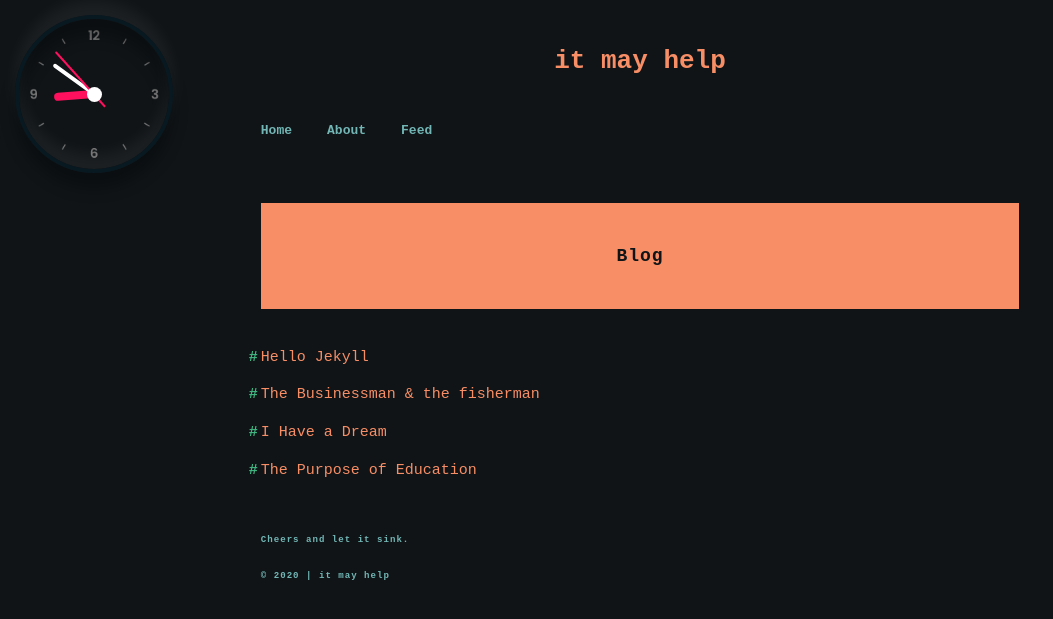
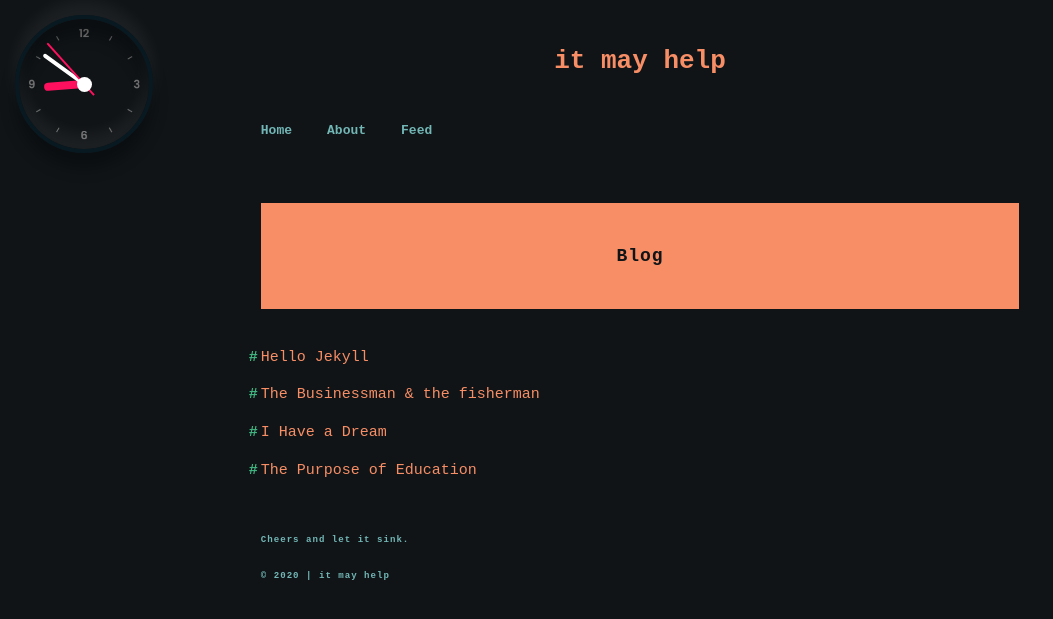
Before and after one commit to XanXus96/xanxus96.github.io, a Jekyll site: the page built from index.html, in a window 1280 px wide. Shown: the top 619 px of the page, without its empty margins (0-1053 px from the left). Built offline with Jekyll 4.4.1, drawn with Linux system fonts in a browser that asks for light colours; the list of posts is cut into pages by our own code.

Commit message:
fixing clock positionning

```diff
--- a/_layouts/about.html
+++ b/_layouts/about.html
@@ -28,10 +28,10 @@
           border: 4px solid #2ab375 !important;
         }
       </style>
+      <!-- clock -->
+      {% include clock.html %}
       <!-- header -->
       {% include header.html %}
-      <!-- clock -->
-      {% include clock.html %}
       <!-- nav -->
       {% include nav.html %}
       <!-- page content -->
--- a/_layouts/collections_layout.html
+++ b/_layouts/collections_layout.html
@@ -20,10 +20,10 @@
           text-transform: uppercase;
         }
       </style>
+      <!-- clock -->
+      {% include clock.html %}
       <!-- header -->
       {% include header.html %}
-      <!-- clock -->
-      {% include clock.html %}
       <!-- nav -->
       {% include nav.html %}
       <!-- page content -->
--- a/_layouts/default.html
+++ b/_layouts/default.html
@@ -15,10 +15,10 @@
           display: grid;
         }
       </style>
+      <!-- clock -->
+      {% include clock.html %}
       <!-- header -->
       {% include header.html %}
-      <!-- clock -->
-      {% include clock.html %}
       <!-- nav -->
       {% include nav.html %}
       <!-- page content -->
--- a/_layouts/page.html
+++ b/_layouts/page.html
@@ -15,10 +15,10 @@
           display: grid;
         }
       </style>
+      <!-- clock -->
+      {% include clock.html %}
       <!-- header -->
       {% include header.html %}
-      <!-- clock -->
-      {% include clock.html %}
       <!-- nav -->
       {% include nav.html %}
       <!-- page content -->
--- a/_layouts/post.html
+++ b/_layouts/post.html
@@ -20,10 +20,10 @@
           text-transform: uppercase;
         }
       </style>
+      <!-- clock -->
+      {% include clock.html %}
       <!-- header -->
       {% include header.html %}
-      <!-- clock -->
-      {% include clock.html %}
       <!-- nav -->
       {% include nav.html %}
       <!-- page content -->
--- a/assets/css/clock.css
+++ b/assets/css/clock.css
@@ -5,12 +5,21 @@
     min-height: 100vh;
     background: #091921;
 } */
+
+@media (max-width: 1050px) {
+    .clock {
+        position: relative !important;
+        left: 0 !important;
+        right: 0;
+        margin: auto;
+    }
+}
 .clock {
     position: fixed;
+    left: 15px;
     top: 15px;
-    left: 15px;
-    width: 150px;
-    height: 150px;
+    width: 130px;
+    height: 130px;
     display: flex;
     justify-content: center;
     align-items: center;
@@ -47,7 +56,7 @@
 }
 .clock .sec, .sc {
     width: 230px;
-    height: 115px;
+    height: 110px;
 }
 .hr, .mn, .sc {
     display: flex;
@@ -77,7 +86,7 @@
     content: '';
     position: absolute;
     width: 2px;
-    height: 74px;
+    height: 70px;
     background: #ff105e;
     z-index: 12;
     border-radius: 6px 6px 0 0;
```
